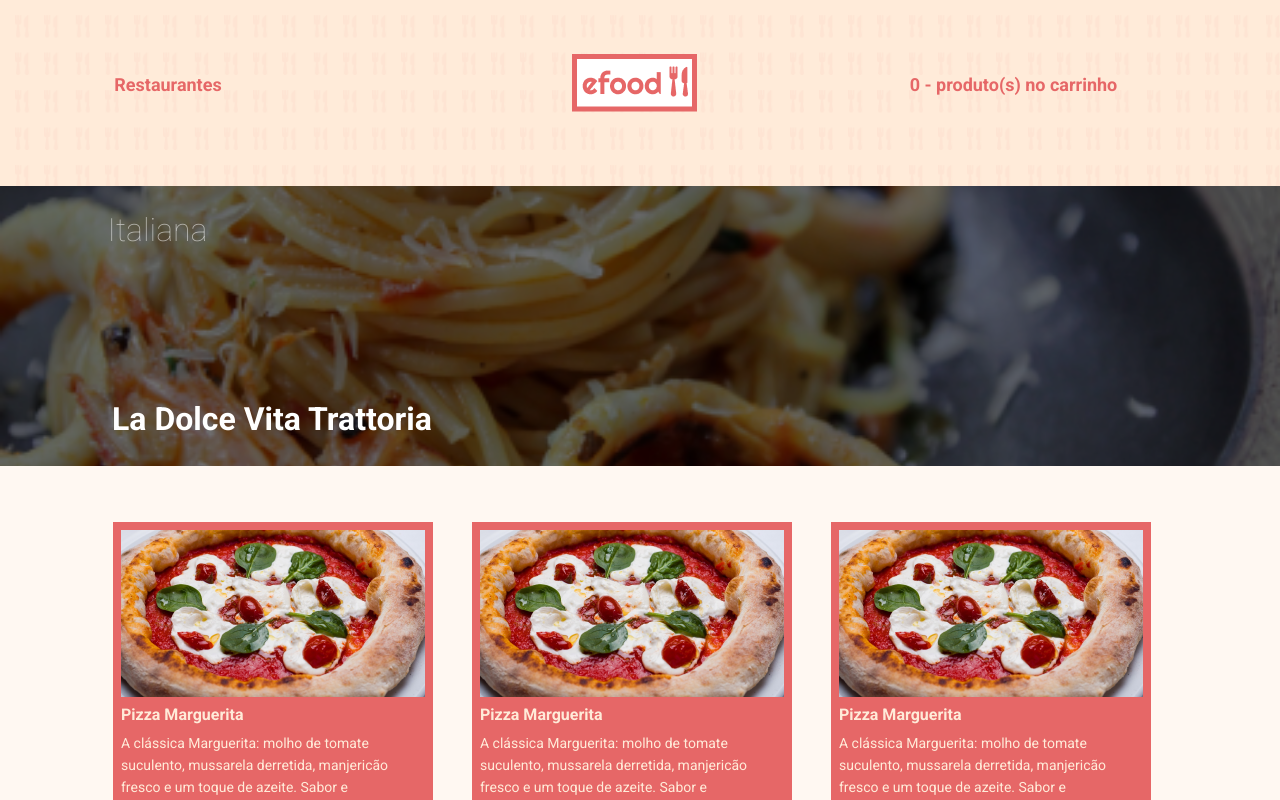
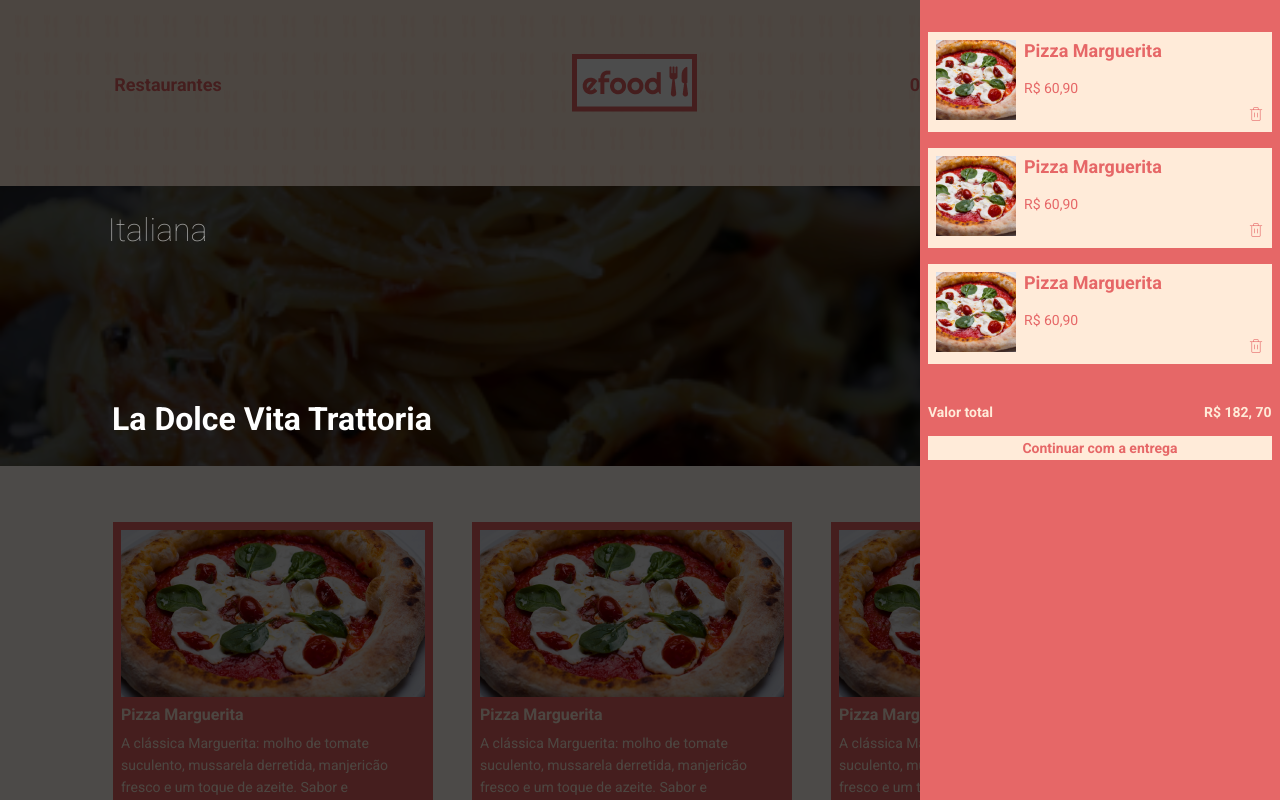
Before and after one commit to Gleison1991/efood, a React (Create React App) app: page /restaurantes in a window 1280 px wide. Shown: the top 800 px of the page. Built offline with nearby package versions, Linux system fonts and the light colour scheme.

Commit message:
Criando o  carrinho

```diff
--- a/src/App.tsx
+++ b/src/App.tsx
@@ -3,6 +3,7 @@ import { createBrowserRouter, RouterProvider } from 'react-router-dom'
 import { GlobalCss } from './styles'
 import Home from './pages/Home'
 import Restaurantes from './pages/Restaurantes'
+import Cart from './components/Cart'
 
 const rotas = createBrowserRouter([
   {
@@ -20,6 +21,7 @@ function App() {
     <>
       <GlobalCss />
       <div className="container"></div>
+      <Cart />
       <RouterProvider router={rotas} />
     </>
   )
--- /dev/null
+++ b/src/components/Cart/index.tsx
@@ -0,0 +1,47 @@
+import Button from '../Button'
+
+import pizzaCarrinho from '../../assets/images/pizzacarrinho.png'
+
+import { Overlay, CartContainer, Sidebar, Prices, CartItem } from './styles'
+
+const Cart = () => (
+  <CartContainer>
+    <Overlay />
+    <Sidebar>
+      <ul>
+        <CartItem>
+          <img src={pizzaCarrinho} />
+          <div>
+            <h3>Pizza Marguerita</h3>
+            <span>R$ 60,90</span>
+          </div>
+          <button type="button" />
+        </CartItem>
+        <CartItem>
+          <img src={pizzaCarrinho} />
+          <div>
+            <h3>Pizza Marguerita</h3>
+            <span>R$ 60,90</span>
+          </div>
+          <button type="button" />
+        </CartItem>
+        <CartItem>
+          <img src={pizzaCarrinho} />
+          <div>
+            <h3>Pizza Marguerita</h3>
+            <span>R$ 60,90</span>
+          </div>
+          <button type="button" />
+        </CartItem>
+      </ul>
+      <Prices>
+        Valor total <span>R$ 182, 70</span>
+      </Prices>
+      <Button title="Clique aqui para continuar com a compra" type="button">
+        Continuar com a entrega
+      </Button>
+    </Sidebar>
+  </CartContainer>
+)
+
+export default Cart
--- /dev/null
+++ b/src/components/Cart/styles.ts
@@ -0,0 +1,111 @@
+import styled from 'styled-components'
+import { cores } from '../../styles'
+import { ButtonContainer } from '../Button/styles'
+
+import lixeira from '../../assets/images/lixeira.png'
+
+export const Overlay = styled.div`
+  position: absolute;
+  top: 0;
+  left: 0;
+  width: 100%;
+  height: 100%;
+  background-color: #000;
+  opacity: 0.7;
+`
+
+export const CartContainer = styled.div`
+  position: fixed;
+  top: 0;
+  left: 0;
+  width: 100%;
+  height: 100%;
+  display: flex;
+  justify-content: flex-end;
+  z-index: 1;
+`
+
+export const Sidebar = styled.aside`
+  background-color: ${cores.rosa};
+  z-index: 1;
+  padding: 32px 8px 16px 8px;
+  max-width: 360px;
+  width: 100%;
+
+  ${ButtonContainer} {
+    max-width: 100%;
+    width: 100%;
+    border: none;
+    color: ${cores.rosa};
+    text-align: center;
+    font-size: 14px;
+    font-style: normal;
+    font-weight: 700;
+    line-height: normal;
+    padding: 4px 93px 4px 93px;
+  }
+`
+
+export const Prices = styled.p`
+  display: flex;
+  gap: 211px;
+  line-height: normal;
+  margin-top: 40px;
+  font-weight: bold;
+  font-size: 14px;
+  color: ${cores.rosaClaro};
+  margin-bottom: 16px;
+
+  span {
+    display: block;
+    font-size: 14px;
+    color: ${cores.rosaClaro};
+  }
+`
+
+export const CartItem = styled.li`
+  width: 344px;
+  height: 100px;
+  flex-shrink: 0;
+  display: flex;
+  padding: 8px 8px 12px 8px;
+  margin-bottom: 16px;
+  position: relative;
+  background-color: ${cores.rosaClaro};
+
+  img {
+    height: 80px;
+    width: 80px;
+    object-fit: cover;
+    margin-right: 8px;
+  }
+
+  h3 {
+    color: ${cores.rosa};
+    font-weight: bold;
+    font-style: normal;
+    line-height: normal;
+    font-size: 18px;
+    margin-bottom: 16px;
+  }
+
+  span {
+    display: block;
+    color: ${cores.rosa};
+    font-weight: 400;
+    font-size: 14px;
+    font-style: normal;
+    line-height: 22px;
+  }
+
+  button {
+    background-image: url(${lixeira});
+    width: 16px;
+    height: 16px;
+    border: none;
+    background-color: transparent;
+    position: absolute;
+    top: 74px;
+    right: 8px;
+  }
+`
```
Also changed, not shown: src/assets/images/lixeira.png (added), src/assets/images/pizzacarrinho.png (added).
